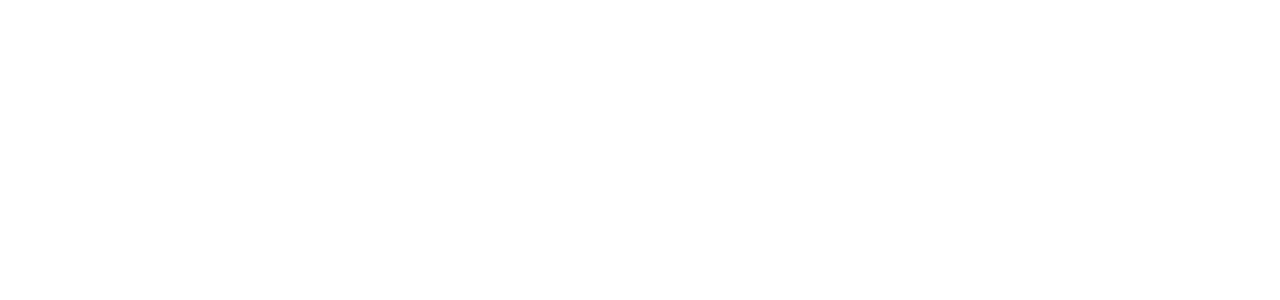
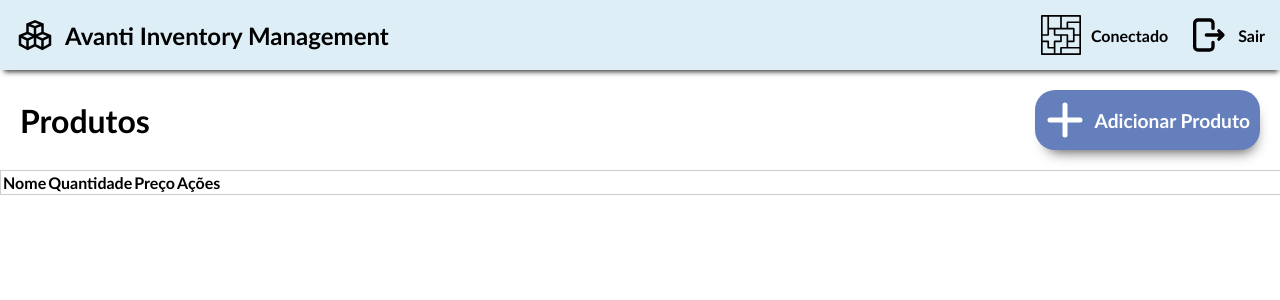
Before and after one commit to socha2004/desafio-Avanti, a PHP site: page / in a window 1280 px wide. Before the commit the part shown is empty. Shown: the top 300 px of the page. Run offline with PHP 8.4, Linux system fonts and the light colour scheme; lists and menus that the app fills with data are empty.

Commit message:
Criada tela index

```diff
--- a/public/index.php
+++ b/public/index.php
@@ -1,11 +1,51 @@
 <!DOCTYPE html>
 <html lang="pt-br">
+
 <head>
     <meta charset="UTF-8">
     <meta name="viewport" content="width=device-width, initial-scale=1.0">
-    <title></title>
+
+    <link rel="stylesheet" href="assets/css//estilo.css">
+    <link rel="stylesheet" href="assets/css/index/estiloIndex.css">
+
+    <title>Dashboard</title>
 </head>
+
 <body>
+    <header>
+        <nav class="header-navbar">
+            <div class="title-header">
+                <img src="assets/icons/cubes.svg" alt="cubes" class="icon icon-header">
+                <h2>Avanti Inventory Management</h2>
+            </div>
+            <div class="commands-header">
 
+                <img src="assets/icons/blocks.svg" alt="blocks" class="icon">
+                <span class="connected-info">Conectado</span>
+
+                <img src="assets/icons/logout.svg" alt="logout" class="icon">
+                <span>Sair</span>
+
+            </div>
+        </nav>
+    </header>
+    <main>
+        <div class="products-header">
+            <h1>Produtos</h1>
+            <button class="create-button">
+                <img src="assets/icons/add.svg" alt="add" class="icon add-product-icon" style="margin-right: 10px;">
+                <span class="add-description">Adicionar Produto</span>
+            </button>
+        </div>
+        <div class="table-wraper">
+            <table>
+                <th>Nome</th>
+                <th>Quantidade</th>
+                <th>Preço</th>
+                <th>Ações</th>
+            </table>
+        </div>
+    </main>
 </body>
+
 </html>
```
Also changed, not shown: public/login.php (+5 -5 lines), public/assets/css/estilo.css (added), public/assets/css/index/estiloIndex.css (added), public/assets/css/login/estiloLogin.css, public/assets/icons/add.svg (added), public/assets/icons/blocks.svg (added), public/assets/icons/logout.svg (added).
